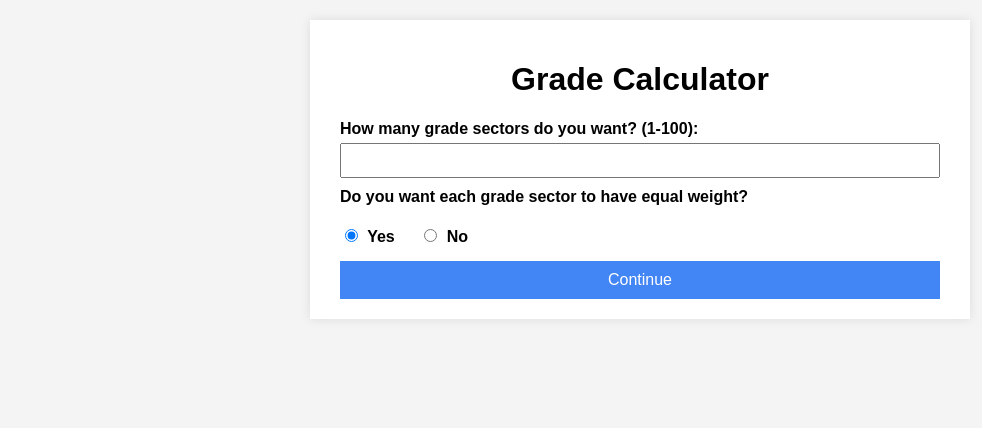
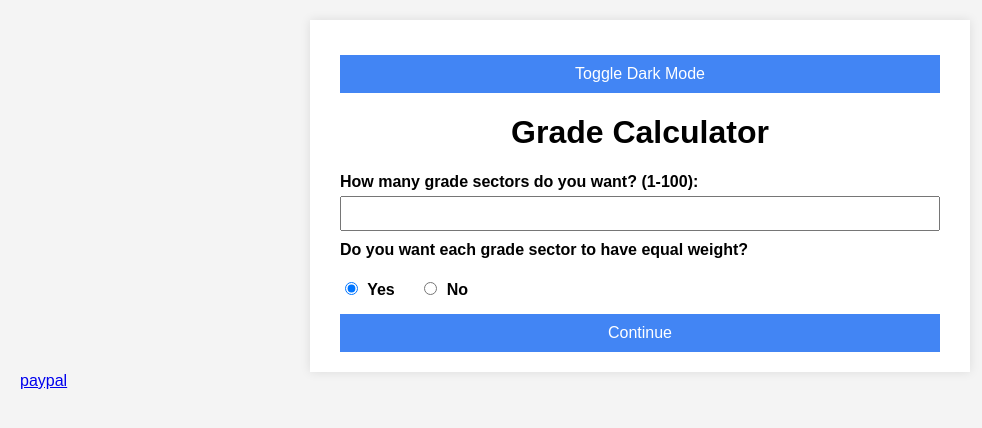
Before and after one commit to LitSharks/Grade-Calculator, a plain HTML site: page index.html in a window 1280 px wide. Shown: the whole page, without its empty margins (0-982 px from the left). Drawn offline with Linux system fonts and the light colour scheme.

Commit message:
Update index.html

```diff
--- a/index.html
+++ b/index.html
@@ -7,6 +7,9 @@
 </head>
 <body>
   <div class="container">
+    <!-- Theme Toggle Button -->
+    <button id="themeToggle" class="theme-toggle">Toggle Dark Mode</button>
+
     <h1>Grade Calculator</h1>
 
     <!-- Step 1: Initial Setup -->
@@ -59,6 +62,12 @@
     </div>
   </div>
 
+  <!-- Angled random text in the corner -->
+  <div id="angledText" class="angled-text"></div>
+
+  <!-- Very small PayPal link in the bottom left corner -->
+  <a href="https://paypal.me/uribemax?country.x=CA&locale.x=en_US" id="paypalLink" class="paypal-link">paypal</a>
+
   <script src="script.js"></script>
 </body>
 </html>
```
